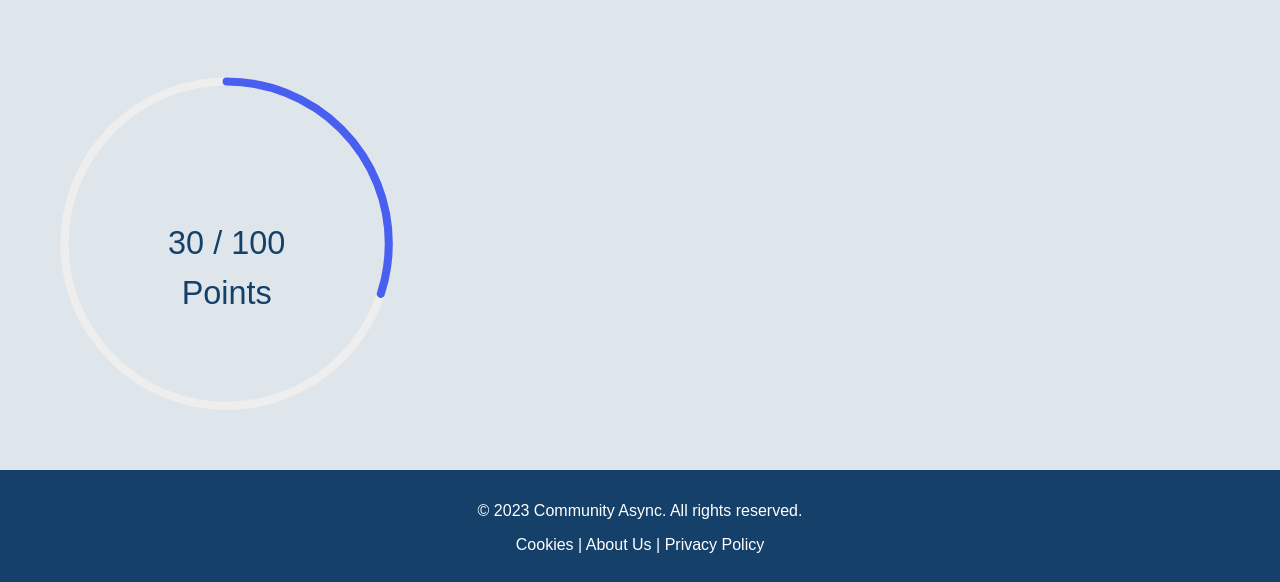
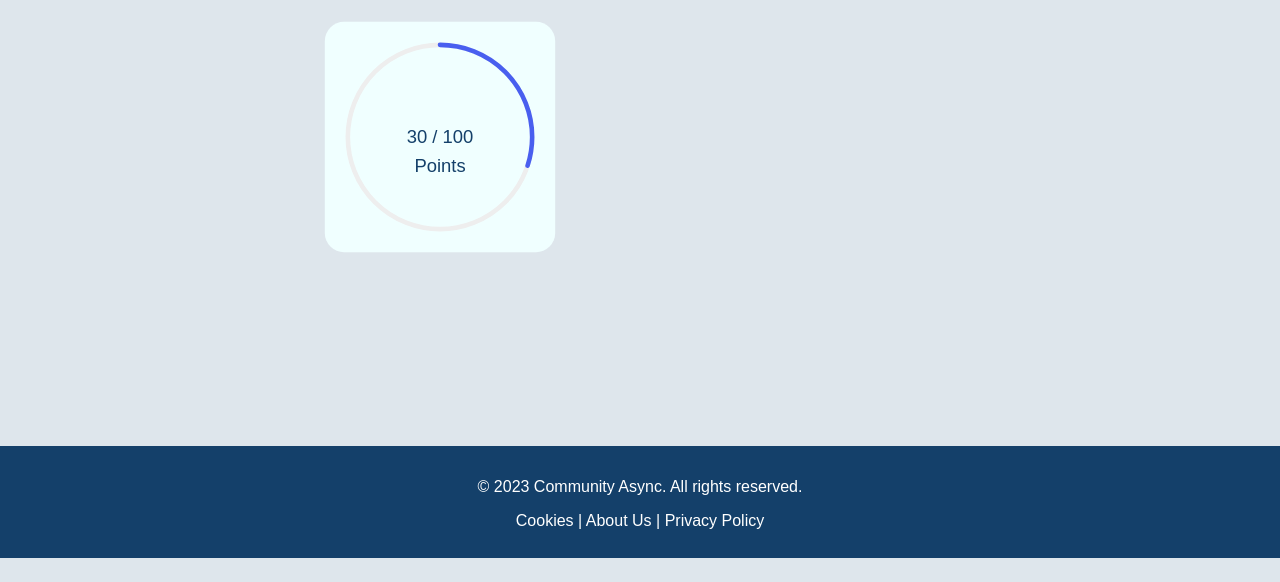
Before and after one commit to aarti-joshi/gherkin-ninjas, a website: page client/homepage/homepage.html in a window 1280 px wide. Shown: the part 242-824 px from the top of the page. After the commit the page ends 800 px from the top, so only its background shows below. Drawn offline with Linux system fonts and the light colour scheme; no server answers.

Commit message:
more tweaks to homepage

```diff
--- a/client/homepage/styles.css
+++ b/client/homepage/styles.css
@@ -9,8 +9,9 @@ body {
     background-color: #DEE6EC;
 }
 main {
-    flex-grow: 1; /* This pushes the footer to the bottom */
-}
+    flex-grow: 1;
+    width: 50vw;
+    padding-left: 25vw;}
 
 .navbar {
     display: flex;
@@ -161,7 +162,9 @@ a, a:visited {
 .progress-circle {
     position: relative;
     height: 100%;
-    /* transform: scale(2);  */
+    background-color: azure;
+    transform: scale(1.2);
+    border-radius: 1rem;
 }
 
 .progress-bg {
@@ -200,5 +203,6 @@ a, a:visited {
     .progress-container, .upcoming-events {
         max-width: 100%;
         padding: 1rem;
+
     }
 }
```
